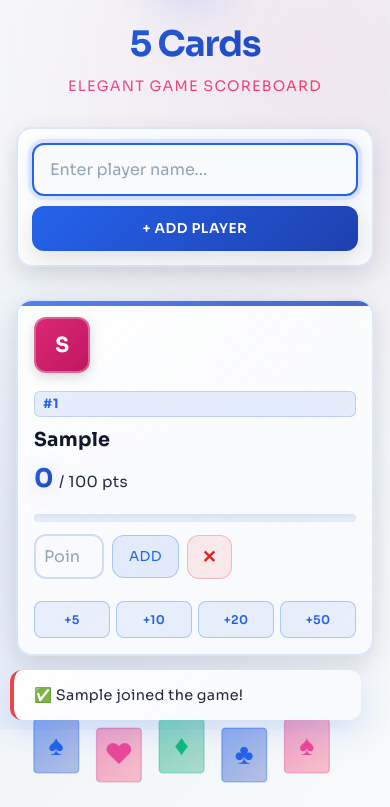
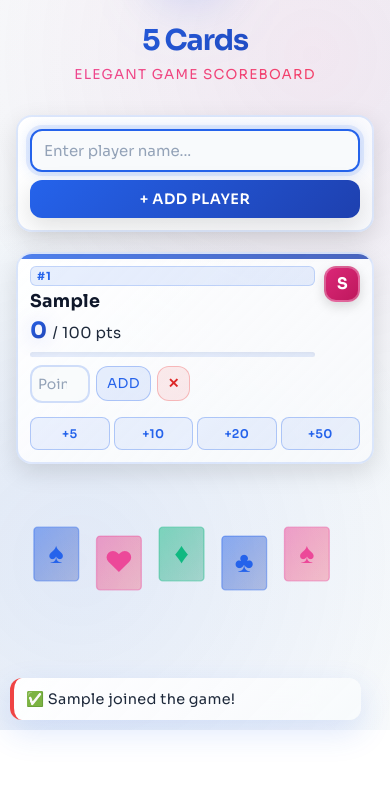
Before and after one commit to iamkowsik/5cards, a plain HTML site: page index.html in a window 390 px wide. Both pictures are taken after typing "Sample" into the empty fields and a click on the button "+ ADD PLAYER". Shown: the part 114-921 px from the top of the page. After the commit the page ends 844 px from the top, so only its background shows below. Drawn offline with Linux system fonts and the light colour scheme.

```diff
--- a/index.html
+++ b/index.html
@@ -667,69 +667,107 @@
 
         @media (max-width: 520px) {
             .header h1 {
-                font-size: 2.2rem;
+                font-size: 1.8rem;
+                margin-bottom: 8px;
             }
 
             .header p {
-                font-size: 0.9rem;
+                font-size: 0.85rem;
             }
 
             .add-player-section {
                 flex-direction: column;
-                gap: 10px;
+                gap: 8px;
                 position: sticky;
                 top: 0;
                 z-index: 100;
-                padding: 14px;
+                padding: 12px;
+                margin-bottom: 20px;
             }
 
             .add-player-section input {
-                font-size: 16px;
+                font-size: 15px;
+                padding: 10px 12px;
             }
 
             .add-player-section button {
                 width: 100%;
+                padding: 10px;
             }
 
-            button {
-                font-size: 0.85rem;
+            .player-list {
+                gap: 10px; /* Tighter spacing between cards */
+            }
+
+            .player-card {
+                padding: 12px; /* Reduced from 16px */
+                gap: 8px;
+                position: relative; /* Allows absolute positioning for the avatar */
+            }
+
+            .player-info {
+                gap: 4px; /* Tighter vertical spacing */
+                padding-right: 45px; /* Prevent text from overlapping the avatar */
+            }
+
+            /* Move avatar to the top right to save vertical space */
+            .player-avatar {
+                position: absolute;
+                top: 12px;
+                right: 12px;
+                width: 36px;
+                height: 36px;
+                font-size: 1rem;
+                margin-bottom: 0;
+            }
+
+            .player-rank {
+                font-size: 0.7rem;
+                padding: 2px 6px;
             }
 
             .player-name {
-                font-size: 1.2rem;
+                font-size: 1.1rem;
             }
 
             .score-number {
-                font-size: 1.6rem;
+                font-size: 1.4rem;
             }
 
-            .player-card {
-                padding: 16px;
-                gap: 12px;
+            .score-bar {
+                margin-top: 4px;
+                height: 5px;
             }
 
             .player-actions {
                 width: 100%;
                 justify-content: flex-start;
+                gap: 6px;
             }
 
             .player-actions input {
-                max-width: 70px;
+                max-width: 60px;
                 flex: 1;
-                min-width: 50px;
-                font-size: 16px;
-                padding: 10px 8px;
+                min-width: 45px;
+                font-size: 14px;
+                padding: 8px 6px;
+            }
+
+            .btn-secondary, .btn-danger {
+                padding: 8px 10px;
+                font-size: 0.85rem;
             }
 
             .quick-add-buttons {
-                margin-top: 10px;
+                margin-top: 6px;
                 width: 100%;
+                gap: 4px; /* Tighter button gaps */
             }
 
             .quick-add-btn {
                 flex: 1;
-                min-width: 45px;
-                padding: 10px 6px;
+                min-width: 40px;
+                padding: 8px 4px;
                 font-size: 0.75rem;
             }
 
@@ -738,6 +776,7 @@
                 right: 10px;
                 left: 10px;
                 font-size: 0.9rem;
+                padding: 12px;
             }
 
             .card-footer {
```
